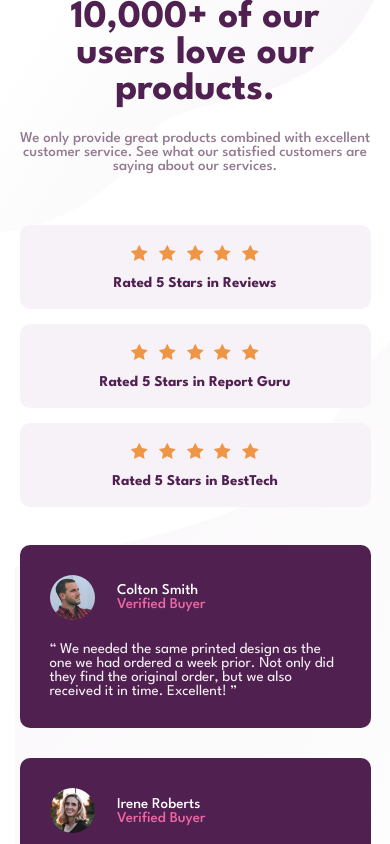
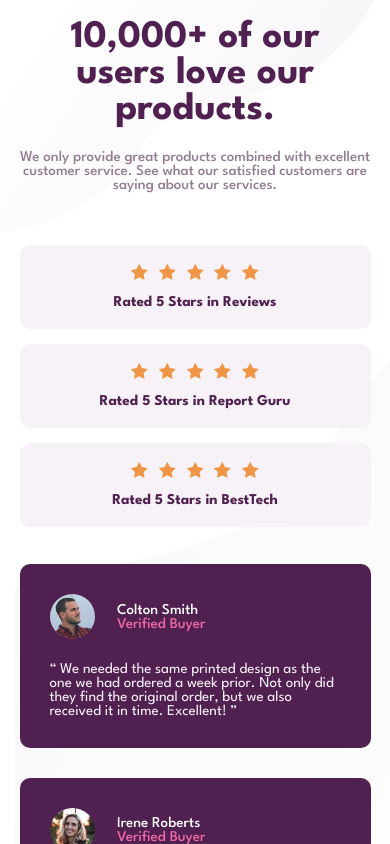
Before and after one commit to wswiderski/frontend_mentor, a React (Vite) app: page / in a window 390 px wide. Shown: the top 844 px of the page. Built offline with nearby package versions, Linux system fonts and the light colour scheme.

Commit message:
Update App.scss

```diff
--- a/src/App.scss
+++ b/src/App.scss
@@ -120,7 +120,7 @@ main {
     @media (max-width:950px) {
         gap               : 2.5rem;
         justify-content   : flex-start;
-        // margin-top     : 5%;
+        margin-top     : 5%;
 
         .rating,
         .opinions {
```
